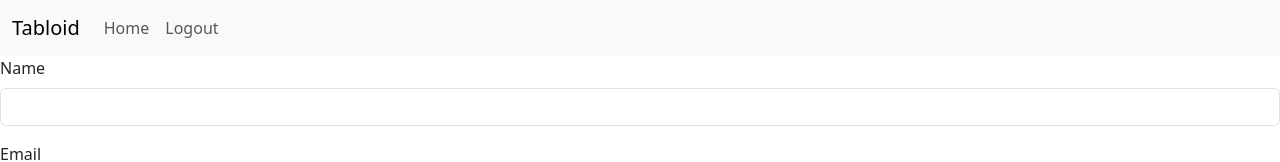
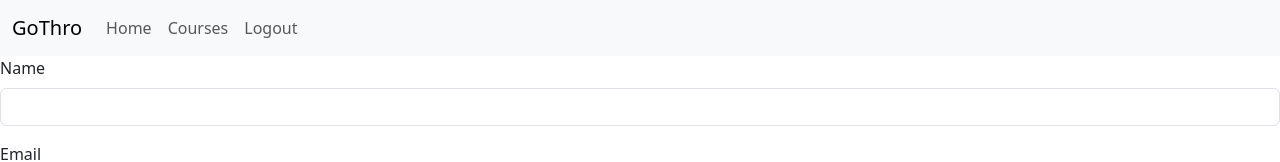
Before and after one commit to masonthieman/final-capstone, a React (Create React App) app in the folder GoThro/client/: page /register in a window 1280 px wide. Shown: the top 162 px of the page. Built offline with nearby package versions, Linux system fonts and the light colour scheme; no server answers; sample sign-in values are in the browser's storage.

Commit message:
Added course in navbar

```diff
--- a/GoThro/client/src/components/ApplicationViews.js
+++ b/GoThro/client/src/components/ApplicationViews.js
@@ -3,7 +3,7 @@ import { Routes, Route, Navigate } from "react-router-dom";
 import Login from "./Login";
 import Register from "./Register";
 import Hello from "./Hello";
-
+import CourseList from "./CourseList"
 
 export default function ApplicationViews({ isLoggedIn, isAdmin }) {
 
@@ -21,6 +21,7 @@ export default function ApplicationViews({ isLoggedIn, isAdmin }) {
 
           <Route path="login" element={<Login />} />
           <Route path="register" element={<Register />} />
+          <Route path="courses" element={<CourseList /> } />
 
         </Route>
       </Routes>
--- /dev/null
+++ b/GoThro/client/src/components/CourseList.js
@@ -0,0 +1,4 @@
+
+export default function CourseList() {
+
+}
--- a/GoThro/client/src/components/Header.js
+++ b/GoThro/client/src/components/Header.js
@@ -18,7 +18,7 @@ export default function Header({ isLoggedIn, isAdmin }) {
   return (
     <div>
       <Navbar color="light" light expand="md">
-        <NavbarBrand tag={RRNavLink} to="/">Tabloid</NavbarBrand>
+        <NavbarBrand tag={RRNavLink} to="/">GoThro</NavbarBrand>
         <NavbarToggler onClick={toggle} />
         <Collapse isOpen={isOpen} navbar>
           <Nav className="mr-auto" navbar>
@@ -28,6 +28,11 @@ export default function Header({ isLoggedIn, isAdmin }) {
               <NavItem>
                 <NavLink tag={RRNavLink} to="/">
                   Home
+                </NavLink>
+              </NavItem>
+              <NavItem>
+                <NavLink tag={RRNavLink} to="/courses">
+                Courses
                 </NavLink>
               </NavItem>
 
--- a/GoThro/client/src/components/Register.js
+++ b/GoThro/client/src/components/Register.js
@@ -8,6 +8,7 @@ export default function Register() {
 
     const [name, setName] = useState();
   const [email, setEmail] = useState();
+
   const [password, setPassword] = useState();
   const [confirmPassword, setConfirmPassword] = useState();
 
```
Also changed, not shown: 1 other file (tests, documents, lock files or other folders).
